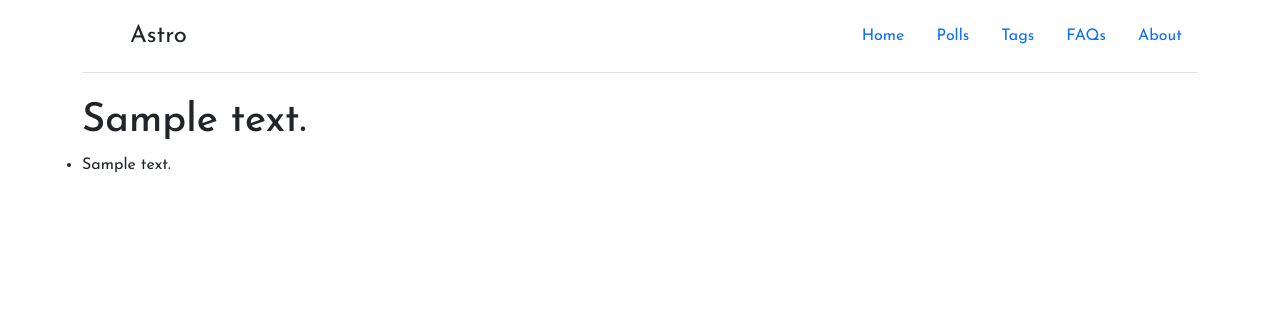
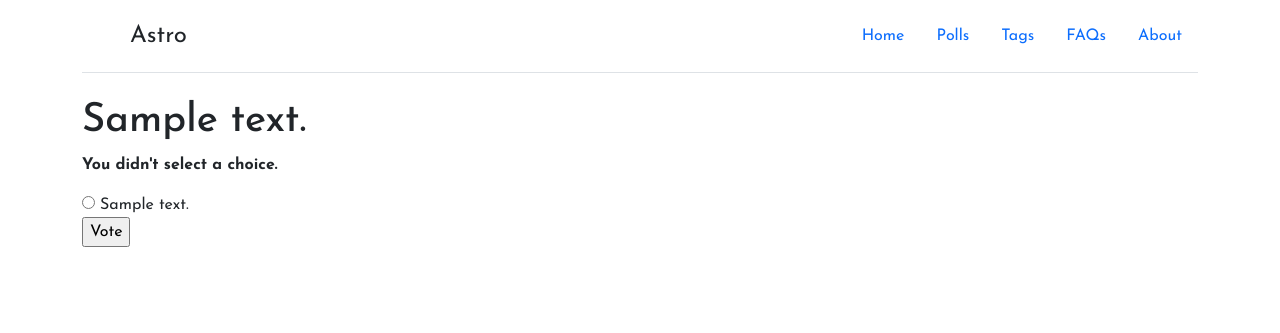
Before and after one commit to Trianglium/astro, a Django app: page /polls/1/vote/ in a window 1280 px wide. Shown: the top 333 px of the page. Run offline with Django 4.2, Linux system fonts and the light colour scheme; tables that the repository leaves empty hold one stand-in row (values such as "Sample post").

Commit message:
add form

```diff
--- a/astro/templates/polls/detail.html
+++ b/astro/templates/polls/detail.html
@@ -8,12 +8,18 @@
 <div class="container">
     <div class="row">
 
-        <h1>{{ question.question_text }}</h1>
-        <ul>
+    <h1>{{ question.question_text }}</h1>
+
+    {% if error_message %}<p><strong>{{ error_message }}</strong></p>{% endif %}
+
+    <form action="{% url 'polls:poll-vote' question.id %}" method="post">
+        {% csrf_token %}
         {% for choice in question.choice_set.all %}
-            <li>{{ choice.choice_text }}</li>
+        <input type="radio" name="choice" id="choice{{ forloop.counter }}" value="{{ choice.id }}">
+        <label for="choice{{ forloop.counter }}">{{ choice.choice_text }}</label><br>
         {% endfor %}
-        </ul>
+        <input type="submit" value="Vote">
+    </form>
 
     </div>
 </div>
```
